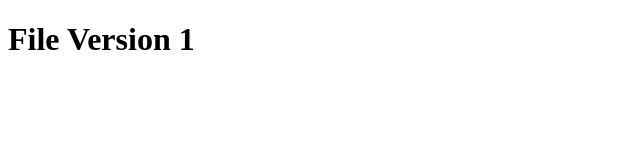
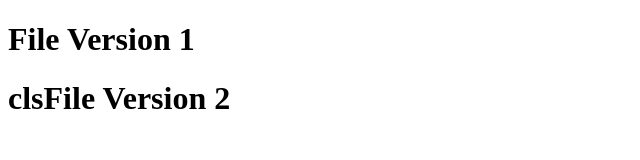
Before and after one commit to sunilvk211/test1, a plain HTML site: page index.html in a window 1280 px wide. Shown: the whole page, without its empty margins (0-640 px from the left). Drawn offline with Linux system fonts and the light colour scheme.

Commit message:
this is version 2

```diff
--- a/index.html
+++ b/index.html
@@ -8,5 +8,6 @@
 <body>
 
     <h1>File Version 1</h1>
+    <h1>clsFile Version 2</h1>
 </body>
 </html>
```
